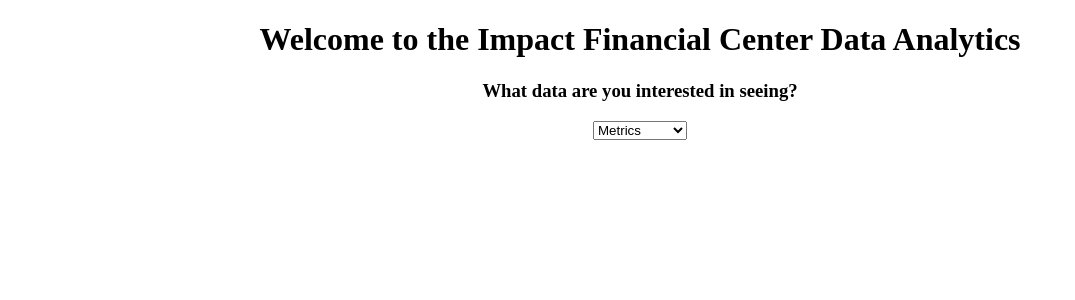
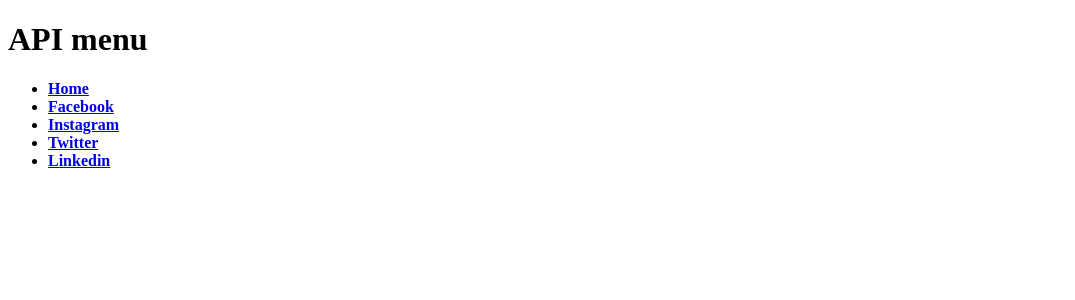
Before and after one commit to laurachamb/410-Project, a Flask app: page / in a window 1280 px wide. Shown: the top 300 px of the page, without its empty margins (0-1075 px from the left). Run offline with Flask 2, Linux system fonts and the light colour scheme.

Commit message:
added new templates

```diff
--- a/templates/index.html
+++ b/templates/index.html
@@ -1,18 +1,23 @@
 <!DOCTYPE html>
-<html lang="en">
-<head>
-    <meta charset="UTF-8">
-    <title>Impact Financial Center Social Media Analytics</title>
-</head>
-<body>
-<h1 style = "text-align:center"> Welcome to the Impact Financial Center Data Analytics</h1>
-<h3 style = "text-align:center"> What data are you interested in seeing?</h3>
-<div style= "text-align:center">
-<select name="sample" onchange="location = this.value;">
-    <option disabled selected value="">Metrics</option>
- <option value="/followers">Followers</option>
- <option value="/likes">Likes</option>
- <option value="/impressions">Impressions</option>
-</select>
-</div>
-</body>
+<html>
+  <body>
+    <header>
+      <div class="container">
+        <h1 class="logo">API menu</h1>
+        <strong><nav>
+          <ul class="menu">
+            <li><a href="/home">Home</a></li>
+            <li><a href="/facebook">Facebook</a></li>
+            <li><a href="/facebook">Instagram</a></li>
+            <li><a href="/facebook">Twitter</a></li>
+            <li><a href="/facebook">Linkedin</a></li>
+          </ul>
+        </nav></strong>
+      </div>
+    </header>
+    <div class="container">
+      {% block content %}
+      {% endblock %}
+    </div>
+  </body>
+</html>
```
Also changed, not shown: templates/facebook.html (added, +19 -0 lines), templates/home.html (added, +7 -0 lines).
